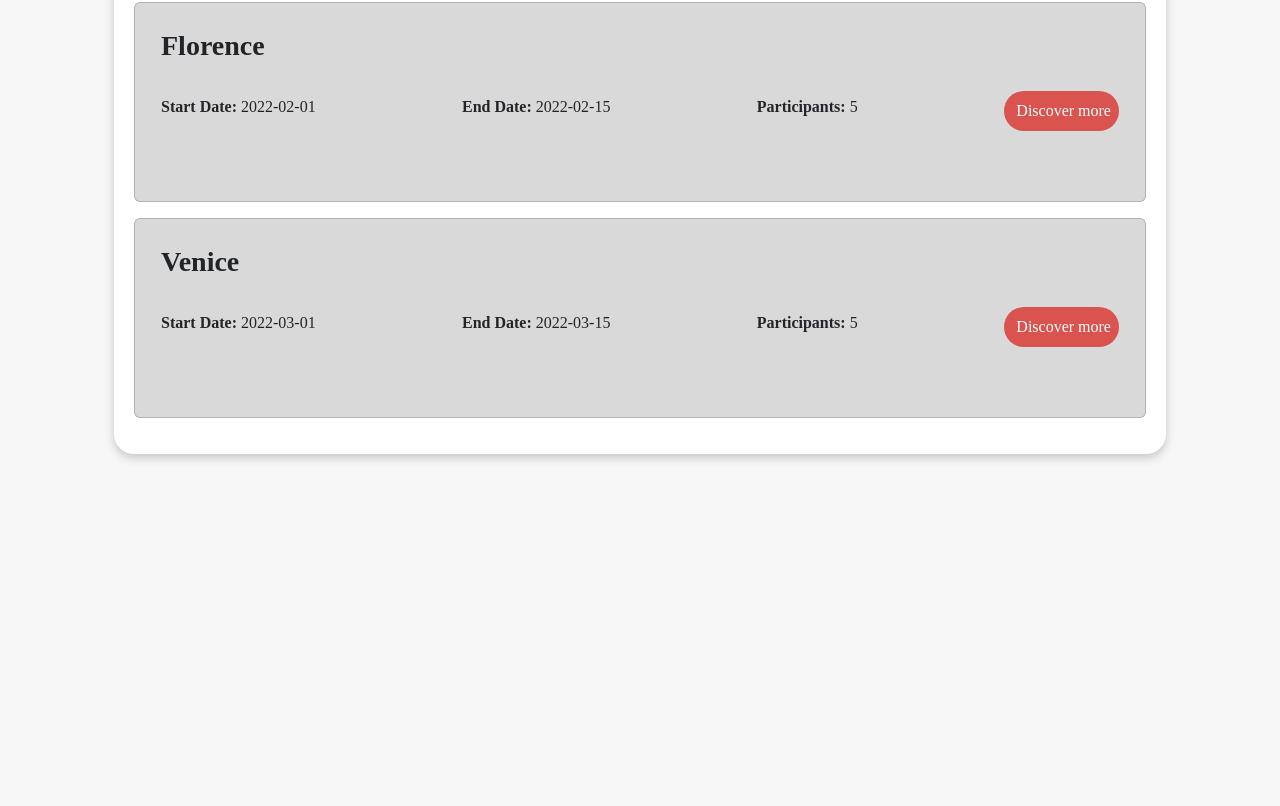
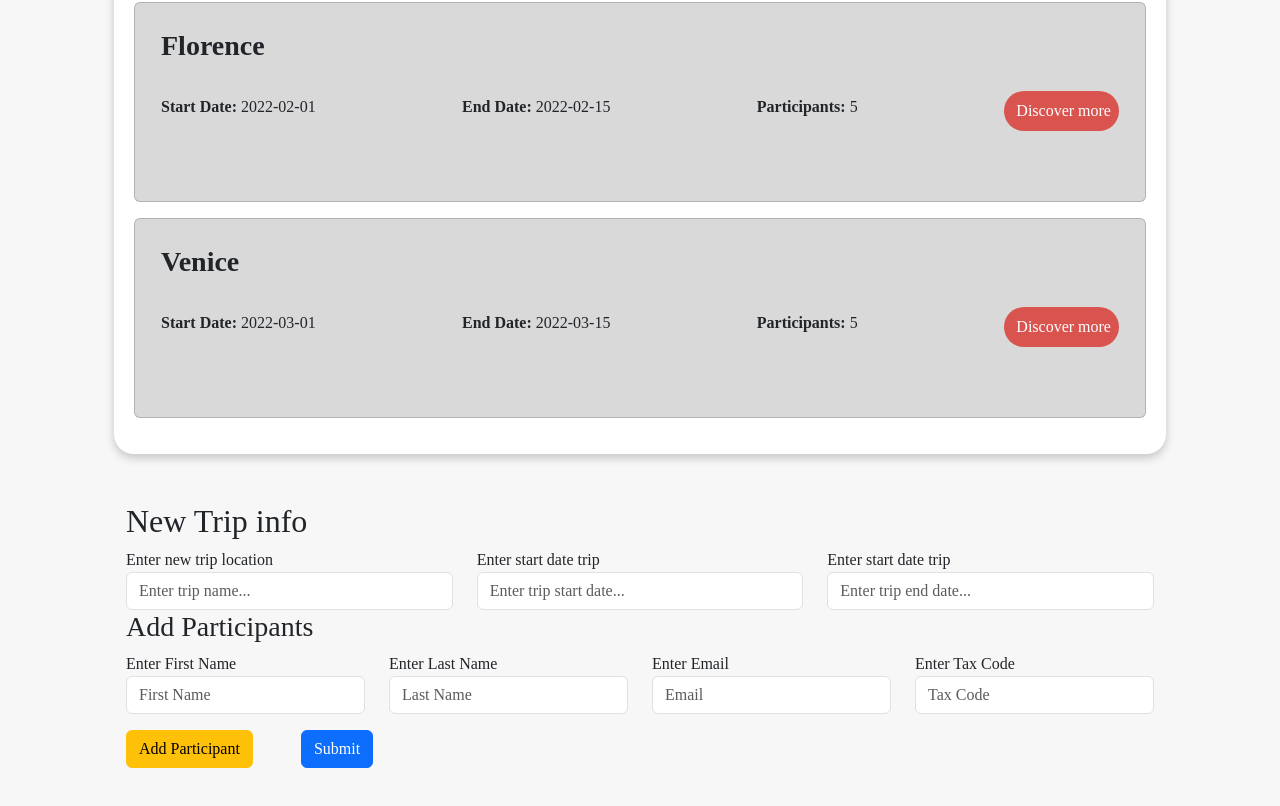
Before and after one commit to Melrizzuto/bool-travel, a React (Vite) app: page /travels in a window 1280 px wide. Shown: the part 1262-2068 px from the top of the page. Before the commit the page ends 1760 px from the top, so only its background shows below. Built offline with nearby package versions, Linux system fonts and the light colour scheme; a web font is replaced by a local one.

Commit message:
quasi finito add new trip

```diff
--- /dev/null
+++ b/src/components/FormNewTrip.jsx
@@ -0,0 +1,212 @@
+import { useEffect, useState } from "react";
+import { GlobalContext } from "../context/GlobalContext";
+import { useContext } from "react";
+
+function FormNewTrip() {
+    const { travelsState, setTravelsState } = useContext(GlobalContext);
+    const [numIDParticipant, setNumIDParticipant] = useState(0);
+
+    const autoIncrementTripID = (arr) => {
+        if (!Array.isArray(arr) || arr.length === 0) return 1;
+
+        const maxID = Math.max(...arr.map(travel => Number(travel.id) || 0));
+        return maxID + 1;
+    };
+
+    const autoIncrementPartID = (arr, n) => {
+        if (!Array.isArray(arr)) return 1;
+        let currentPart = arr.flatMap(travel => travel.participants);
+        if (currentPart.length === 0) return 1;
+        return Math.max(...currentPart.map(participant => participant.id)) + 1 + n;
+    };
+
+    const [formData, setFormData] = useState({
+        id: autoIncrementTripID(travelsState),
+        destination: "",
+        startDate: "",
+        endDate: "",
+        participants: [{
+            id: autoIncrementPartID(travelsState),
+            firstName: "",
+            lastName: "",
+            email: "",
+            taxCode: "",
+        }]
+    });
+
+    const handleFormSubmit = (e) => {
+        e.preventDefault();
+
+        setTravelsState([...travelsState, formData]);
+
+        setFormData({
+            id: autoIncrementTripID(travelsState),
+            destination: "",
+            startDate: "",
+            endDate: "",
+            participants: [{
+                id: autoIncrementPartID(travelsState),
+                firstName: "",
+                lastName: "",
+                email: "",
+                taxCode: "",
+            }]
+        });
+    };
+
+    const handleInputChange = (e) => {
+        const { name, value } = e.target;
+        setFormData(prevData => ({
+            ...prevData,
+            [name]: value
+        }));
+    };
+
+    const handleAddParticipant = () => {
+        setNumIDParticipant((prevID) => prevID + 1);
+        const newParticipant = {
+            id: autoIncrementPartID(travelsState, numIDParticipant),
+            firstName: "",
+            lastName: "",
+            email: "",
+            taxCode: ""
+        };
+        console.log('Aggiunto nuovo partecipante:', newParticipant);
+        setFormData(prevData => ({
+            ...prevData,
+            participants: [...prevData.participants, newParticipant]
+        }));
+    };
+
+    return (
+        <form className="container my-5" onSubmit={handleFormSubmit}>
+            <div className="row">
+                <h2>New Trip info</h2>
+                <div className="form-group col-4">
+                    <label htmlFor="destination">Enter new trip location</label>
+                    <input
+                        type="text"
+                        className="form-control"
+                        id="destination"
+                        name="destination"
+                        placeholder="Enter trip name..."
+                        value={formData.destination}
+                        onChange={handleInputChange}
+                    />
+                </div>
+                <div className="form-group col-4">
+                    <label htmlFor="startDate">Enter start date trip</label>
+                    <input
+                        type="text"
+                        className="form-control"
+                        id="startDate"
+                        name="startDate"
+                        placeholder="Enter trip start date..."
+                        value={formData.startDate}
+                        onChange={handleInputChange}
+                    />
+                </div>
+                <div className="form-group col-4">
+                    <label htmlFor="endDate">Enter start date trip</label>
+                    <input
+                        type="text"
+                        className="form-control"
+                        id="endDate"
+                        name="endDate"
+                        placeholder="Enter trip end date..."
+                        value={formData.endDate}
+                        onChange={handleInputChange}
+                    />
+                </div>
+            </div>
+            <div>
+                <h3>Add Participants</h3>
+                {formData.participants.map((participant, index) => (
+                    <div key={index} className="row">
+                        <div className="form-group col-3">
+                            <label htmlFor={`firstName_${index}`}>Enter First Name</label>
+                            <input
+                                type="text"
+                                className="form-control"
+                                name={`firstName_${index}`}
+                                value={participant.firstName}
+                                onChange={(e) => {
+                                    const updatedParticipants = [...formData.participants];
+                                    updatedParticipants[index].firstName = e.target.value;
+                                    setFormData({
+                                        ...formData,
+                                        participants: updatedParticipants,
+                                    });
+                                }}
+                                placeholder="First Name"
+                            />
+                        </div>
+
+                        <div className="form-group col-3">
+                            <label htmlFor={`lastName_${index}`}>Enter Last Name</label>
+                            <input
+                                type="text"
+                                className="form-control"
+                                name={`lastName_${index}`}
+                                value={participant.lastName}
+                                onChange={(e) => {
+                                    const updatedParticipants = [...formData.participants];
+                                    updatedParticipants[index].lastName = e.target.value;
+                                    setFormData({
+                                        ...formData,
+                                        participants: updatedParticipants,
+                                    });
+                                }}
+                                placeholder="Last Name"
+                            />
+                        </div>
+
+                        <div className="form-group col-3">
+                            <label htmlFor={`email_${index}`}>Enter Email</label>
+                            <input
+                                type="text"
+                                className="form-control"
+                                name={`email_${index}`}
+                                value={participant.email}
+                                onChange={(e) => {
+                                    const updatedParticipants = [...formData.participants];
+                                    updatedParticipants[index].email = e.target.value;
+                                    setFormData({
+                                        ...formData,
+                                        participants: updatedParticipants,
+                                    });
+                                }}
+                                placeholder="Email"
+                            />
+                        </div>
+
+                        <div className="form-group col-3">
+                            <label htmlFor={`taxCode_${index}`}>Enter Tax Code</label>
+                            <input
+                                type="text"
+                                className="form-control"
+                                name={`taxCode_${index}`}
+                                value={participant.taxCode}
+                                onChange={(e) => {
+                                    const updatedParticipants = [...formData.participants];
+                                    updatedParticipants[index].taxCode = e.target.value;
+                                    setFormData({
+                                        ...formData,
+                                        participants: updatedParticipants,
+                                    });
+                                }}
+                                placeholder="Tax Code"
+                            />
+                        </div>
+                    </div>
+                ))}
+
+            </div>
+
+            <button type="button" className="btn btn-warning my-3 me-5" onClick={handleAddParticipant}>Add Participant</button>
+            <button type="submit" className="btn btn-primary my-3">Submit</button>
+        </form>
+    );
+}
+
+export default FormNewTrip;
--- a/src/context/GlobalContext.jsx
+++ b/src/context/GlobalContext.jsx
@@ -1,12 +1,14 @@
 import { createContext, useEffect, useState } from "react";
+import travels from "../data/travel.js";
 export const GlobalContext = createContext();
 
 
 export const GlobalProvider = ({ children }) => {
 
     const [search, setSearch] = useState("");
+    const [travelsState, setTravelsState] = useState(travels);
 
-    const contextValue = { search, setSearch };
+    const contextValue = { search, setSearch, travelsState, setTravelsState };
 
     return (
 
--- a/src/pages/TravelDetailsPage.jsx
+++ b/src/pages/TravelDetailsPage.jsx
@@ -1,16 +1,15 @@
 import { useParams } from 'react-router-dom';
-import travels from '../data/travel';
 import Searchbar from '../components/SearchBar';
 import { useContext } from 'react';
 import { GlobalContext } from '../context/GlobalContext';
 import { Link } from 'react-router-dom';  // Importa Link
 
 function TravelDetailsPage() {
-    const { search } = useContext(GlobalContext);
+    const { search, travelsState } = useContext(GlobalContext);
     const { id } = useParams();
 
-    const travel = travels.find((travel) => travel.id === parseInt(id));
-
+    const travel = travelsState.find((travel) => travel.id === parseInt(id));
+    console.log(travelsState)
     if (!travel) {
         return <h2>Travel not found</h2>;
     }
@@ -22,7 +21,7 @@ function TravelDetailsPage() {
 
     return (
         <>
-            <div className='searchbar'><Searchbar data={travels} /></div>
+            <div className='searchbar'><Searchbar data={travelsState} /></div>
 
             <div className="myContainer travel-details">
 
@@ -105,7 +104,7 @@ function TravelDetailsPage() {
                                             <div className="participant-info">
                                                 <span><strong>Email:</strong> {participant.email}</span>
                                                 <span><strong>Tax Code:</strong> {participant.taxCode}</span>
-                                                <span><strong>Phone:</strong> {participant.phone}</span>
+                                                {/* <span><strong>Phone:</strong> {participant.phone}</span> */}
                                             </div>
                                         </div>
                                     </div>
--- a/src/pages/TravelListPage.jsx
+++ b/src/pages/TravelListPage.jsx
@@ -1,7 +1,11 @@
 import { Link } from "react-router-dom";
-import travels from "../data/travel.js";
+import FormNewTrip from "../components/FormNewTrip.jsx";
+import { useContext, useEffect } from "react";
+import { GlobalContext } from "../context/GlobalContext.jsx";
 
 function TravelListPage() {
+    const{travelsState} = useContext(GlobalContext);
+
     return (
         <div className="myContainer">
 
@@ -15,7 +19,7 @@ function TravelListPage() {
             </div>
             <div className="container-details">
                 <h1 className="text-center my-5">Planned Trips</h1>
-                {travels.map((travel) => (
+                {travelsState.map((travel) => (
                     <div key={travel.id} className="card mb-3" style={{ maxWidth: "100%" }}>
                         <div className="d-flex row g-0">
                             <div className="col-md-12">
@@ -46,6 +50,7 @@ function TravelListPage() {
                     </div>
                 ))}
             </div>
+            <FormNewTrip />
         </div>
     );
 }
```
